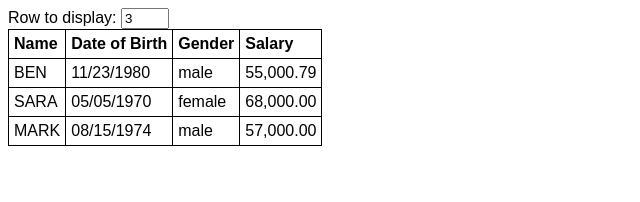
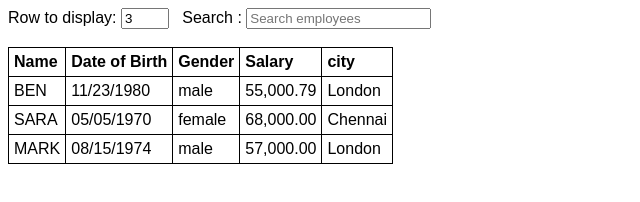
Before and after one commit to aprajita90/Javascript-Project, a website: page Angular_practice/htmlpage3.html in a window 1280 px wide. Shown: the whole page, without its empty margins (0-640 px from the left). Drawn offline with nearby package versions, Linux system fonts and the light colour scheme.

Commit message:
Search filter in AngularJs

```diff
--- a/Angular_practice/Script_file/script3.js
+++ b/Angular_practice/Script_file/script3.js
@@ -7,11 +7,11 @@ var myApp = angular
 			.module("myModule", [])
 			.controller("myController", function ($scope){
 				var employees = [
-				{name: "Ben", dateOfBirth: new Date("November 23, 1980"), gender:"Male", salary: 55000.788},
-				{name: "Sara", dateOfBirth: new Date("May 05, 1970"), gender:"Female", salary: 68000},
-				{name: "Mark", dateOfBirth: new Date("August 15, 1974"), gender:"Male", salary: 57000},
-				{name: "Pam", dateOfBirth: new Date("October 27, 1979"), gender:"Female", salary: 53000},
-				{name: "Todd", dateOfBirth: new Date("December 30, 1983"), gender:"Male", salary: 50000}
+				{name: "Ben", dateOfBirth: new Date("November 23, 1980"), gender:"Male", salary: 55000.788, city:"London"},
+				{name: "Sara", dateOfBirth: new Date("May 05, 1970"), gender:"Female", salary: 68000, city:"Chennai"},
+				{name: "Mark", dateOfBirth: new Date("August 15, 1974"), gender:"Male", salary: 57000, city:"London"},
+				{name: "Pam", dateOfBirth: new Date("October 27, 1979"), gender:"Female", salary: 53000, city:"Chennai"},
+				{name: "Todd", dateOfBirth: new Date("December 30, 1983"), gender:"Male", salary: 50000, city:"London"}
 
 				];
 				$scope.employees = employees;
@@ -19,7 +19,7 @@ var myApp = angular
 				$scope.sortColumn=name;
 				$scope.reverseSort = false;
 
-				//bidirectional sort in angular js
+				//bidirectional sort in angularJs
 
 				$scope.sortData = function(column){
 					$scope.reverseSort = ($scope.sortColumn === column)? !$scope.reverseSort: false;
--- a/Angular_practice/htmlpage3.html
+++ b/Angular_practice/htmlpage3.html
@@ -16,6 +16,8 @@
 						<option value="+gender">Gender ASC</option>
 						<option value="-salary">Salary DESC</option>
 				   </select></br></br> -->
+		Search : <input type="text" placeholder="Search employees" ng-model="searchText.city" />
+	</br></br>
 		<table>
 			<thead>
 				<tr>
@@ -23,14 +25,16 @@
 					<th ng-click="sortData('dateOfBirth')">Date of Birth <div ng-class="getSortClass('dateOfBirth')"></div></th>
 					<th ng-click="sortData('gender')">Gender <div ng-class="getSortClass('gender')"></div></th>
 					<th ng-click="sortData('salary')">Salary<div ng-class="getSortClass('salary')"></div></th>
+					<th ng-click="sortData('city')">city<div ng-class="getSortClass('city')"></div></th>
 				</tr>
 			</thead>
 			<tbody>
-				<tr ng-repeat="employee in employees | limitTo: rowLimit |  orderBy: sortColumn:reverseSort" >
+				<tr ng-repeat="employee in employees | limitTo: rowLimit |  orderBy: sortColumn:reverseSort | filter:searchText" >
 					<td>{{employee.name | uppercase}}</td>
 					<td>{{employee.dateOfBirth | date: "MM/dd/yyyy"}}</td>
 					<td>{{employee.gender | lowercase}}</td>
 					<td>{{employee.salary | number: 2}}</td>
+					<td>{{employee.city}}</td>
 				</tr>
 			</tbody>
 		</table>
```
